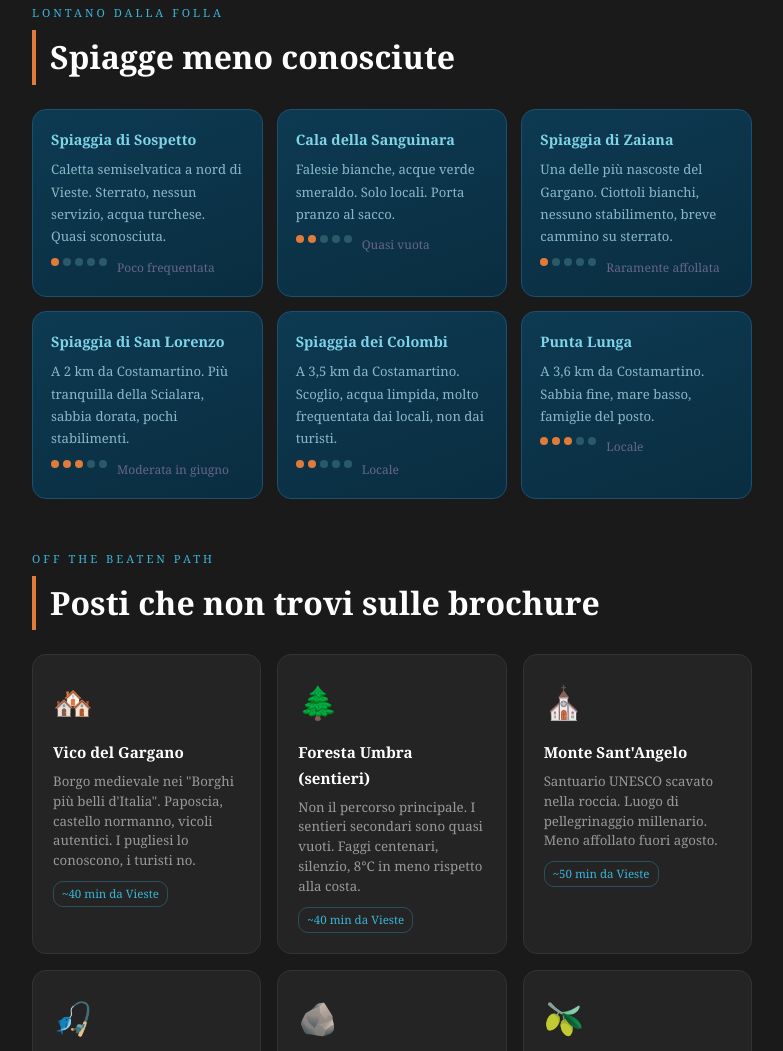
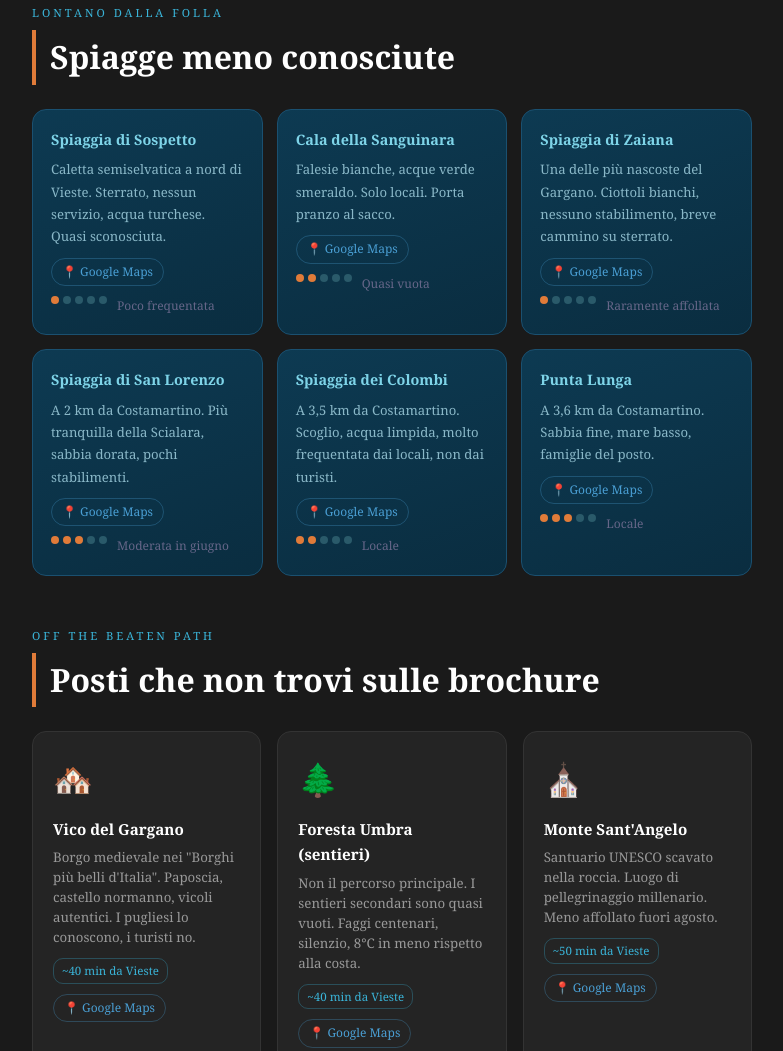
Before and after one commit to darioschioppi/guida-vieste, a plain HTML site: page index.html in a window 1280 px wide. Shown: the part 5347-6398 px from the top of the page, without its empty margins (248-1031 px from the left). Drawn offline with Linux system fonts and the light colour scheme.

Commit message:
Aggiungi link Google Maps a tutti i luoghi della guida
Inseriti link 📍 Google Maps in tutte le sezioni: spiagge, gemme nascoste,
cultura, ristoranti, panifici, gelaterie, supermercati e mercato.

Co-Authored-By: Claude Opus 4.7 <noreply@anthropic.com>

```diff
--- a/index.html
+++ b/index.html
@@ -341,6 +341,22 @@
     .tip-card .tip-icon { font-size: 1.5rem; margin-bottom: 8px; }
     .tip-card h4 { font-size: 0.88rem; color: #ddd; margin-bottom: 5px; }
     .tip-card p { font-size: 0.82rem; color: #888; }
+
+    /* MAP LINK */
+    .map-link {
+      display: inline-flex;
+      align-items: center;
+      gap: 5px;
+      margin-top: 10px;
+      font-size: 0.75rem;
+      color: #4a9fd4;
+      text-decoration: none;
+      border: 1px solid rgba(74,159,212,0.3);
+      border-radius: 20px;
+      padding: 3px 10px;
+      transition: background 0.2s;
+    }
+    .map-link:hover { background: rgba(74,159,212,0.1); }
 
     /* FOOTER */
     footer {
@@ -698,6 +714,7 @@
     <div class="beach-card">
       <h4>Spiaggia di Sospetto</h4>
       <p>Caletta semiselvatica a nord di Vieste. Sterrato, nessun servizio, acqua turchese. Quasi sconosciuta.</p>
+      <a class="map-link" href="https://maps.google.com/?q=Spiaggia+di+Sospetto+Vieste+FG" target="_blank">📍 Google Maps</a>
       <div class="crowd-meter">
         <div class="crowd-dot fill"></div>
         <div class="crowd-dot"></div>
@@ -711,6 +728,7 @@
     <div class="beach-card">
       <h4>Cala della Sanguinara</h4>
       <p>Falesie bianche, acque verde smeraldo. Solo locali. Porta pranzo al sacco.</p>
+      <a class="map-link" href="https://maps.google.com/?q=Cala+della+Sanguinara+Vieste+FG" target="_blank">📍 Google Maps</a>
       <div class="crowd-meter">
         <div class="crowd-dot fill"></div>
         <div class="crowd-dot fill"></div>
@@ -724,6 +742,7 @@
     <div class="beach-card">
       <h4>Spiaggia di Zaiana</h4>
       <p>Una delle più nascoste del Gargano. Ciottoli bianchi, nessuno stabilimento, breve cammino su sterrato.</p>
+      <a class="map-link" href="https://maps.google.com/?q=Spiaggia+di+Zaiana+Vieste+FG" target="_blank">📍 Google Maps</a>
       <div class="crowd-meter">
         <div class="crowd-dot fill"></div>
         <div class="crowd-dot"></div>
@@ -737,6 +756,7 @@
     <div class="beach-card">
       <h4>Spiaggia di San Lorenzo</h4>
       <p>A 2 km da Costamartino. Più tranquilla della Scialara, sabbia dorata, pochi stabilimenti.</p>
+      <a class="map-link" href="https://maps.google.com/?q=Spiaggia+San+Lorenzo+Vieste+FG" target="_blank">📍 Google Maps</a>
       <div class="crowd-meter">
         <div class="crowd-dot fill"></div>
         <div class="crowd-dot fill"></div>
@@ -750,6 +770,7 @@
     <div class="beach-card">
       <h4>Spiaggia dei Colombi</h4>
       <p>A 3,5 km da Costamartino. Scoglio, acqua limpida, molto frequentata dai locali, non dai turisti.</p>
+      <a class="map-link" href="https://maps.google.com/?q=Spiaggia+dei+Colombi+Vieste+FG" target="_blank">📍 Google Maps</a>
       <div class="crowd-meter">
         <div class="crowd-dot fill"></div>
         <div class="crowd-dot fill"></div>
@@ -763,6 +784,7 @@
     <div class="beach-card">
       <h4>Punta Lunga</h4>
       <p>A 3,6 km da Costamartino. Sabbia fine, mare basso, famiglie del posto.</p>
+      <a class="map-link" href="https://maps.google.com/?q=Punta+Lunga+Vieste+FG" target="_blank">📍 Google Maps</a>
       <div class="crowd-meter">
         <div class="crowd-dot fill"></div>
         <div class="crowd-dot fill"></div>
@@ -787,6 +809,7 @@
       <h4>Vico del Gargano</h4>
       <p>Borgo medievale nei "Borghi più belli d'Italia". Paposcia, castello normanno, vicoli autentici. I pugliesi lo conoscono, i turisti no.</p>
       <span class="gem-tag">~40 min da Vieste</span>
+      <a class="map-link" href="https://maps.google.com/?q=Vico+del+Gargano+FG" target="_blank">📍 Google Maps</a>
     </div>
 
     <div class="gem-card">
@@ -794,6 +817,7 @@
       <h4>Foresta Umbra (sentieri)</h4>
       <p>Non il percorso principale. I sentieri secondari sono quasi vuoti. Faggi centenari, silenzio, 8°C in meno rispetto alla costa.</p>
       <span class="gem-tag">~40 min da Vieste</span>
+      <a class="map-link" href="https://maps.google.com/?q=Foresta+Umbra+Gargano+FG" target="_blank">📍 Google Maps</a>
     </div>
 
     <div class="gem-card">
@@ -801,6 +825,7 @@
       <h4>Monte Sant'Angelo</h4>
       <p>Santuario UNESCO scavato nella roccia. Luogo di pellegrinaggio millenario. Meno affollato fuori agosto.</p>
       <span class="gem-tag">~50 min da Vieste</span>
+      <a class="map-link" href="https://maps.google.com/?q=Santuario+San+Michele+Arcangelo+Monte+Sant+Angelo+FG" target="_blank">📍 Google Maps</a>
     </div>
 
     <div class="gem-card">
@@ -808,6 +833,7 @@
       <h4>Porto di Vieste all'alba</h4>
       <p>I pescatori rientrano alle 6–7. Si compra pesce fresco dalla barca. Atmosfera autentica, prezzi locali.</p>
       <span class="gem-tag">Centro Vieste</span>
+      <a class="map-link" href="https://maps.google.com/?q=Porto+di+Vieste+FG" target="_blank">📍 Google Maps</a>
     </div>
 
     <div class="gem-card">
@@ -815,6 +841,7 @@
       <h4>Chianca Amara</h4>
       <p>Pietra storica nel cuore del centro storico. Nessun biglietto, nessuna fila. Storia vera, non ricostruita.</p>
       <span class="gem-tag">Centro storico</span>
+      <a class="map-link" href="https://maps.google.com/?q=Chianca+Amara+Vieste+FG" target="_blank">📍 Google Maps</a>
     </div>
 
     <div class="gem-card">
@@ -822,6 +849,7 @@
       <h4>Masserie locali</h4>
       <p>Lungo la strada per Peschici ci sono masserie che vendono olio, formaggio e vino direttamente. Niente etichette per turisti.</p>
       <span class="gem-tag">SS89 verso Peschici</span>
+      <a class="map-link" href="https://maps.google.com/?q=SS89+Vieste+Peschici+Gargano" target="_blank">📍 Google Maps</a>
     </div>
 
   </div>
@@ -888,6 +916,7 @@
       <h4>Cattedrale di Santa Maria Assunta</h4>
       <p>Sec. XI, stile romanico pugliese. Ingresso libero, quasi sempre vuota. Una delle più antiche del Gargano — nessuna fila, nessun biglietto.</p>
       <span class="gem-tag">Centro storico · Gratuito</span>
+      <a class="map-link" href="https://maps.google.com/?q=Cattedrale+Santa+Maria+Assunta+Vieste+FG" target="_blank">📍 Google Maps</a>
     </div>
 
     <div class="gem-card">
@@ -895,6 +924,7 @@
       <h4>Chianca Amara</h4>
       <p>La "pietra triste": nel 1554 i pirati turchi di Dragut vi decapitarono 5.000 abitanti di Vieste. Nascosta in un vicolo del centro storico, senza insegne. Storia vera, non ricostruita.</p>
       <span class="gem-tag">Centro storico · Gratuito</span>
+      <a class="map-link" href="https://maps.google.com/?q=Chianca+Amara+Vieste+FG" target="_blank">📍 Google Maps</a>
     </div>
 
     <div class="gem-card">
@@ -902,6 +932,7 @@
       <h4>Castello Svevo</h4>
       <p>Fortezza normanna-sveva a picco sul mare, sec. XI. Visita solo su prenotazione — pochi lo sanno, quindi gruppi piccoli. Vista panoramica eccezionale.</p>
       <span class="gem-tag">Prenotazione richiesta</span>
+      <a class="map-link" href="https://maps.google.com/?q=Castello+Svevo+Vieste+FG" target="_blank">📍 Google Maps</a>
     </div>
 
     <div class="gem-card">
@@ -909,6 +940,7 @@
       <h4>Borgo Ottocentesco</h4>
       <p>La zona meno turistica di Vieste, fuori dal centro medievale. Architettura del '800, vita locale autentica, nessun negozio di souvenir. Una Vieste parallela che i turisti non trovano.</p>
       <span class="gem-tag">Zona nord · Autentico</span>
+      <a class="map-link" href="https://maps.google.com/?q=Vieste+Vecchia+centro+storico+FG" target="_blank">📍 Google Maps</a>
     </div>
 
     <div class="gem-card">
@@ -916,6 +948,7 @@
       <h4>Torri Costiere Saracene</h4>
       <p>Nel 1563 furono costruite 10 torri di avvistamento contro i pirati saraceni. Alcune sono ancora intatte lungo la costa. Torre del Porticello e Torre di Malepasso tra le meglio conservate.</p>
       <span class="gem-tag">Costa · Accessibili</span>
+      <a class="map-link" href="https://maps.google.com/?q=Torre+del+Porticello+Vieste+FG" target="_blank">📍 Google Maps</a>
     </div>
 
     <div class="gem-card">
@@ -923,6 +956,7 @@
       <h4>Punta San Francesco</h4>
       <p>L'estremità del roccione su cui sorge Vieste Vecchia. Piccola chiesa, panorama a 360° sul mare Adriatico, pochissimi turisti rispetto al centro. Meglio all'alba o al tramonto.</p>
       <span class="gem-tag">Centro storico · Vista mare</span>
+      <a class="map-link" href="https://maps.google.com/?q=Punta+San+Francesco+Vieste+FG" target="_blank">📍 Google Maps</a>
     </div>
 
     <div class="gem-card">
@@ -930,6 +964,7 @@
       <h4>Faro di Santa Eufemia</h4>
       <p>Faro sull'isolotto di Santa Eufemia, visibile da gran parte della città. Non visitabile dall'interno, ma il contorno al tramonto è uno dei panorami più fotogenici di Vieste.</p>
       <span class="gem-tag">Vista dal mare/costa</span>
+      <a class="map-link" href="https://maps.google.com/?q=Faro+Santa+Eufemia+Vieste+FG" target="_blank">📍 Google Maps</a>
     </div>
 
     <div class="gem-card">
@@ -937,6 +972,7 @@
       <h4>Monte Sant'Angelo (UNESCO)</h4>
       <p>~50 min da Vieste. Santuario di San Michele Arcangelo scavato nella roccia, patrimonio UNESCO — una delle mete di pellegrinaggio medievali più importanti d'Europa. Il quartiere "Junno" è medievale puro.</p>
       <span class="gem-tag">~50 min · UNESCO</span>
+      <a class="map-link" href="https://maps.google.com/?q=Santuario+San+Michele+Arcangelo+Monte+Sant+Angelo+FG" target="_blank">📍 Google Maps</a>
     </div>
 
   </div>
@@ -954,6 +990,7 @@
         <h4>Trattoria Onda Marina</h4>
         <p>Via Trepiccioni 5 · Prezzo medio ~29€ · Rating 8.8/10 su TheFork. Considerata dai locali <em>"il miglior pesce fresco di Vieste"</em>. Piccola, nessuna scenografia turistica, cucina diretta.</p>
         <p style="margin-top:5px;font-size:0.82rem;color:#aaa;">💡 Prenota sempre — ha pochi coperti.</p>
+        <a class="map-link" href="https://maps.google.com/?q=Trattoria+Onda+Marina+Vieste+FG" target="_blank">📍 Google Maps</a>
       </div>
     </div>
 
@@ -963,6 +1000,7 @@
         <h4>Al Dragone</h4>
         <p>Nel cuore di Vieste Vecchia, vicino alla Cattedrale. Ricavato direttamente nella roccia — l'ambiente è straordinario. Consigliato dal Gambero Rosso. Pesce fresco, cucina tradizionale senza fronzoli.</p>
         <p style="margin-top:5px;font-size:0.82rem;color:#aaa;">💡 Prenotare con anticipo — molto richiesto nonostante sia poco pubblicizzato.</p>
+        <a class="map-link" href="https://maps.google.com/?q=Al+Dragone+Ristorante+Vieste+FG" target="_blank">📍 Google Maps</a>
       </div>
     </div>
 
@@ -972,6 +1010,7 @@
         <h4>Antonella Home Restaurant</h4>
         <p>4.8/5 con 253 recensioni — voto altissimo con numeri autentici. "Home restaurant" significa cucina familiare, pochi coperti, prodotti locali. L'esperienza opposta al ristorante turistico.</p>
         <p style="margin-top:5px;font-size:0.82rem;color:#aaa;">💡 Prenotazione obbligatoria e anticipata.</p>
+        <a class="map-link" href="https://maps.google.com/?q=Antonella+Home+Restaurant+Vieste+FG" target="_blank">📍 Google Maps</a>
       </div>
     </div>
 
@@ -980,6 +1019,7 @@
       <div>
         <h4>Enoteca Vesta</h4>
         <p>Wine bar ricavato in una grotta nel centro storico. Abbina vini del Gargano a crudi di pesce e piatti di mare. Atmosfera unica, frequentato da chi abita a Vieste — non dai vacanzieri mordi-e-fuggi.</p>
+        <a class="map-link" href="https://maps.google.com/?q=Enoteca+Vesta+Vieste+FG" target="_blank">📍 Google Maps</a>
       </div>
     </div>
 
@@ -989,6 +1029,7 @@
         <h4>Trabucco di Monte Pucci <span style="font-size:0.8rem;color:#888">(Peschici, 30 min)</span></h4>
         <p>Il trabucco più autentico della zona. Pesce pescato quella mattina con la struttura storica. ~80€/persona — non economico, ma l'esperienza non ha paragoni. 4.3/5 con 1.413 recensioni.</p>
         <p style="margin-top:5px;font-size:0.82rem;color:#aaa;">💡 Prenotare settimane prima in giugno.</p>
+        <a class="map-link" href="https://maps.google.com/?q=Trabucco+Monte+Pucci+Peschici+FG" target="_blank">📍 Google Maps</a>
       </div>
     </div>
 
@@ -997,6 +1038,7 @@
       <div>
         <h4>Agriturismo Azzarone <span style="font-size:0.8rem;color:#888">(entroterra)</span></h4>
         <p>Tra le campagne verso la Foresta Umbra. Cucina di terra del Gargano: orecchiette fatte a mano, costatine d'agnello, dolci con marmellate artigianali, olio proprio. Per quando vuoi staccare dal pesce.</p>
+        <a class="map-link" href="https://maps.google.com/?q=Agriturismo+Azzarone+Vieste+Gargano+FG" target="_blank">📍 Google Maps</a>
       </div>
     </div>
 
@@ -1015,6 +1057,7 @@
       <p>Contrada Defensola 55. Consigliato dalla gente del posto da generazioni. Pane a basso lievito, frise, castagnette, pane casereccio. <strong>Ottime focacce</strong> e dolci — perfetti per il pic nic in spiaggia.</p>
       <span class="p-tag">4.4/5 · Zona nord di Vieste</span>
       <p class="p-note">💡 Arriva presto — le focacce finiscono.</p>
+      <a class="map-link" href="https://maps.google.com/?q=Panificio+Ciuffreda+Vieste+FG" target="_blank">📍 Google Maps</a>
     </div>
 
     <div class="practical-card">
@@ -1023,6 +1066,7 @@
       <p>Da oltre 40 anni sinonimo del buon pane viestano. <strong>4 punti vendita</strong> in città (Via De Maria e Via Papa Giovanni tra i più comodi). Famosa la <strong>focaccia rossa</strong> — leggera, gustosa, ineguagliabile a qualsiasi ora.</p>
       <span class="p-tag">4.2/5 · 4 sedi a Vieste</span>
       <p class="p-note">💡 La focaccia rossa è il must — biscotti e dolci ottimi.</p>
+      <a class="map-link" href="https://maps.google.com/?q=Il+Fornaio+Panificio+Latorre+Vieste+FG" target="_blank">📍 Google Maps</a>
     </div>
 
     <div class="practical-card">
@@ -1031,6 +1075,7 @@
       <p>Nei vicoli di Vieste Vecchia ci sono piccoli forni artigianali che sfornano <strong>focacce con alici, rustici e taralli di pesce</strong>. Nessun nome fisso — seguita l'odore del forno a legna la mattina presto.</p>
       <span class="p-tag">Centro storico · Artigianale</span>
       <p class="p-note">💡 Ideali per colazione o spuntino da porto.</p>
+      <a class="map-link" href="https://maps.google.com/?q=Centro+storico+Vieste+FG" target="_blank">📍 Google Maps</a>
     </div>
 
   </div>
@@ -1048,6 +1093,7 @@
       <p>Via Santa Maria di Merino 40. Dal 1981 — <strong>la più storica di Vieste</strong>. Gelati artigianali con prodotti del territorio: agrumi del Gargano, mandorle, fichi. Granite eccellenti. Aperto tutti i giorni 8:00–22:00.</p>
       <span class="p-tag">Dal 1981 · Via S.M. di Merino 40</span>
       <p class="p-note">💡 Prova i gusti con ingredienti locali: mandorla, fico, agrumi.</p>
+      <a class="map-link" href="https://maps.google.com/?q=Gelateria+Maggiore+Vieste+FG" target="_blank">📍 Google Maps</a>
     </div>
 
     <div class="practical-card">
@@ -1056,6 +1102,7 @@
       <p>Affacciata sulla baia di Marina Piccola nel centro storico. Gelato artigianale con vista mare — uno dei panorami più belli di Vieste mentre mangi il cono. Meno conosciuta della Maggiore.</p>
       <span class="p-tag">4.4/5 · Marina Piccola</span>
       <p class="p-note">💡 Perfetta dopo la passeggiata serale nel centro storico.</p>
+      <a class="map-link" href="https://maps.google.com/?q=Marina+Piccola+Vieste+FG" target="_blank">📍 Google Maps</a>
     </div>
 
   </div>
@@ -1073,6 +1120,7 @@
       <p>Via D. Alighieri / Jenner 1 — sul <strong>corso principale</strong> di Vieste, posizione comodissima. Il più fornito della zona. Aperto tutti i giorni con orario continuato in estate. Accanto al mercato giornaliero dell'ortofrutta.</p>
       <span class="p-tag">Corso principale · Ogni giorno</span>
       <p class="p-note">💡 Colazioni, acqua, pranzi al sacco — compra qui.</p>
+      <a class="map-link" href="https://maps.google.com/?q=Conad+City+Vieste+FG" target="_blank">📍 Google Maps</a>
     </div>
 
     <div class="practical-card">
@@ -1081,6 +1129,7 @@
       <p>Discount della zona — prezzi più bassi del Conad per prodotti di base come acqua, snack, prodotti confezionati. Utile per fare scorte economiche all'inizio della settimana.</p>
       <span class="p-tag">Discount · Periferia Vieste</span>
       <p class="p-note">💡 Per acqua e crema solare spendi meno qui.</p>
+      <a class="map-link" href="https://maps.google.com/?q=Penny+Market+Vieste+FG" target="_blank">📍 Google Maps</a>
     </div>
 
   </div>
@@ -1098,6 +1147,7 @@
       <p>Accanto al Conad sul corso principale — <strong>aperto ogni giorno</strong> con bancarelle di frutta e verdura fresche. Prodotti locali pugliesi, prezzi di mercato. Il posto giusto per peperoni, pomodori, melanzane e frutta di stagione.</p>
       <span class="p-tag">Ogni giorno · Corso principale</span>
       <p class="p-note">💡 Mattina presto per la scelta migliore.</p>
+      <a class="map-link" href="https://maps.google.com/?q=Mercato+ortofrutticolo+Vieste+FG" target="_blank">📍 Google Maps</a>
     </div>
 
     <div class="practical-card">
@@ -1106,6 +1156,7 @@
       <p>Sul Lungomare Europa — si tiene <strong>due volte al mese</strong>. Durante il tuo soggiorno (20–27 giugno) cade il <strong>30 giugno</strong> (fuori periodo) — ma se passi dopo il 27, vale la visita. Frutta, verdura, formaggi, olio, taralli, artigianato locale.</p>
       <span class="p-tag">Lungomare Europa · Quindicinale</span>
       <p class="p-note">💡 Olio, caciocavallo e taralli direttamente dai produttori.</p>
+      <a class="map-link" href="https://maps.google.com/?q=Lungomare+Europa+Vieste+FG" target="_blank">📍 Google Maps</a>
     </div>
 
     <div class="practical-card">
```
